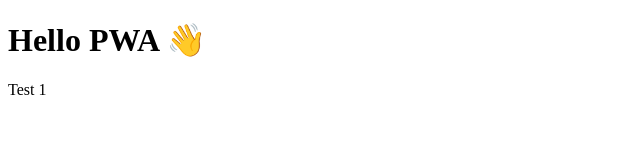
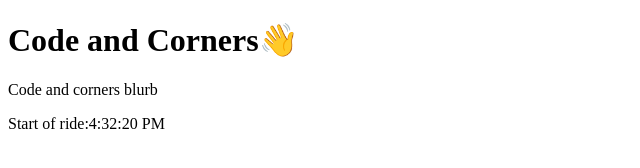
Before and after one commit to CodeandCorners/PWATest1, a website: page docs/index.html in a window 1280 px wide. Shown: the whole page, without its empty margins (0-640 px from the left). Drawn offline with Linux system fonts and the light colour scheme.

Commit message:
test 4 time

```diff
--- a/docs/index.html
+++ b/docs/index.html
@@ -3,12 +3,17 @@
 <head>
   <meta name="viewport" content="width=device-width, initial-scale=1.0">
   <link rel="manifest" href="manifest.json">
-  <title>Simple PWA</title>
+  <title>Code and Corners</title>
 </head>
 <body>
-  <h1>Hello PWA 👋</h1>
-  <p>Test 1</p>
+  <h1>Code and Corners👋</h1>
+  <p>Code and corners blurb</p>
+<div id="time"></div>
 
+<script>
+const now = new Date();
+document.getElementById("time").innerText ="Start of ride:" + now.toLocaleTimeString();
+</script>
   <script>
     if ('serviceWorker' in navigator) {
       navigator.serviceWorker.register('sw.js');
```
